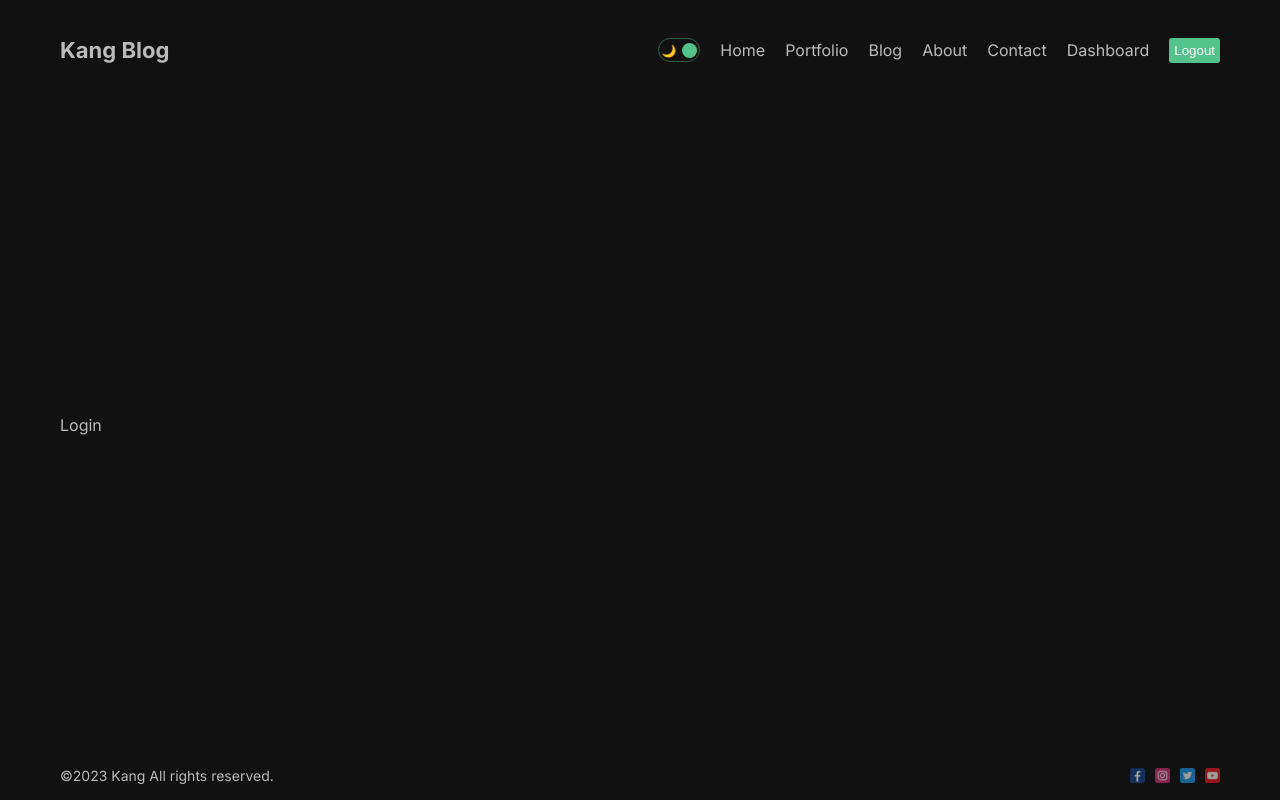
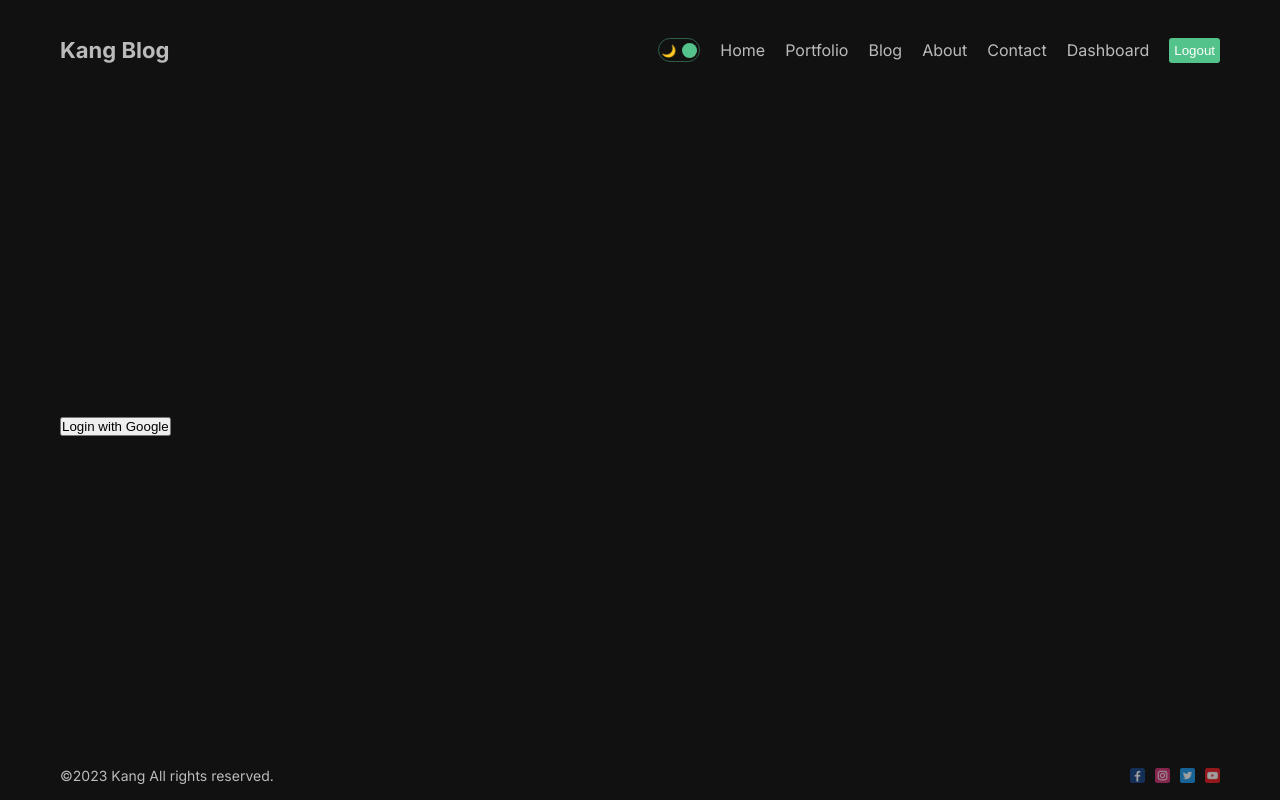
Before and after one commit to WebKBS/next-clone, a Next.js app in the folder next-tutorial/: page /dashboard/login in a window 1280 px wide. Built offline with nearby package versions, Linux system fonts and the light colour scheme.

Commit message:
auth js를 통해 구글 로그인 만들기

```diff
--- a/next-tutorial/package.json
+++ b/next-tutorial/package.json
@@ -13,6 +13,7 @@
     "eslint-config-next": "13.4.17",
     "mongoose": "^7.4.3",
     "next": "13.4.17",
+    "next-auth": "^4.23.1",
     "react": "18.2.0",
     "react-dom": "18.2.0",
     "swr": "^2.2.1"
--- a/next-tutorial/src/app/dashboard/(auth)/login/page.jsx
+++ b/next-tutorial/src/app/dashboard/(auth)/login/page.jsx
@@ -1,5 +1,14 @@
+"use client";
+
+import { signIn } from "next-auth/react";
+import styles from "./page.module.css";
+
 function Login() {
-  return <div>Login</div>;
+  return (
+    <div className={styles.container}>
+      <button onClick={() => signIn("google")}>Login with Google</button>
+    </div>
+  );
 }
 
 export default Login;
--- a/next-tutorial/src/app/dashboard/page.jsx
+++ b/next-tutorial/src/app/dashboard/page.jsx
@@ -1,5 +1,6 @@
 "use client";
 
+import { useSession } from "next-auth/react";
 // import { useEffect, useState } from "react";
 import useSWR from "swr";
 
@@ -32,13 +33,15 @@
 
   // console.log(data);
 
+  const session = useSession();
+  console.log(session);
+
   const fetcher = (...args) => fetch(...args).then((res) => res.json());
 
   const { data, error, isLoading } = useSWR(
     "https://jsonplaceholder.typicode.com/posts/",
     fetcher
   );
-  console.log(data);
 
   return <div>Dashboard</div>;
 }
--- a/next-tutorial/src/app/layout.jsx
+++ b/next-tutorial/src/app/layout.jsx
@@ -3,6 +3,7 @@
 import { Inter, Roboto, Poppins } from "next/font/google";
 import Footer from "@/components/footer/Footer";
 import { ThemeProvider } from "@/context/ThemeContext";
+import AuthProvider from "@/components/AuthProvider/AuthProvider";
 
 const inter = Inter({ subsets: ["latin"] });
 
@@ -16,11 +17,13 @@
     <html lang="en">
       <body className={inter.className} suppressHydrationWarning={true}>
         <ThemeProvider>
-          <div className="container">
-            <Navbar />
-            {children}
-            <Footer />
-          </div>
+          <AuthProvider>
+            <div className="container">
+              <Navbar />
+              {children}
+              <Footer />
+            </div>
+          </AuthProvider>
         </ThemeProvider>
       </body>
     </html>
--- /dev/null
+++ b/next-tutorial/src/components/AuthProvider/AuthProvider.jsx
@@ -0,0 +1,8 @@
+"use client";
+import { SessionProvider } from "next-auth/react";
+
+const AuthProvider = ({ children }) => {
+  return <SessionProvider>{children}</SessionProvider>;
+};
+
+export default AuthProvider;
```
Also changed, not shown: next-tutorial/src/app/api/auth/[...nextauth]/route.js (added, +13 -0 lines), next-tutorial/src/app/dashboard/(auth)/login/page.module.css (added), 1 other file (tests, documents, lock files or other folders).
